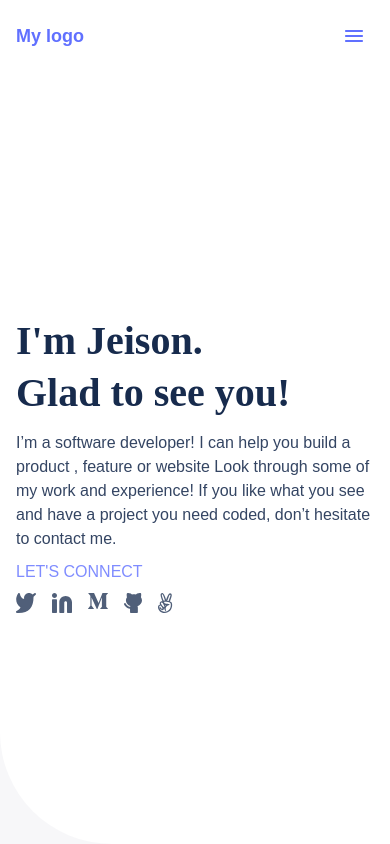
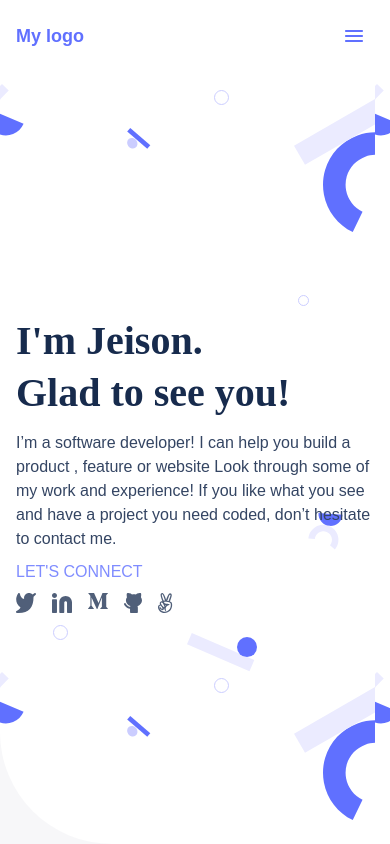
Before and after one commit to Codooze/linters-Microverse, a website: page index.html in a window 390 px wide. Drawn offline with Linux system fonts and the light colour scheme.

Commit message:
adding background svg mobile

```diff
--- a/style.css
+++ b/style.css
@@ -19,6 +19,8 @@ section {
 #presentation_container {
   gap: 0.75rem;
   border-radius: 0 0 0 7rem;
+  background-size: contain;
+  background-repeat: no-repeat;
 }
 
 #intro_container {
@@ -28,6 +30,7 @@ section {
   height: 100%;
   gap: 0.75rem;
   padding: 1rem;
+  background-image: url("assets/header-shapes\ mobile@2x.svg");
 }
 #header_container {
   padding: 1rem;
```
Also changed, not shown: assets/header-shapes mobile.svg (added), assets/header-shapes mobile@2x.svg (added).
